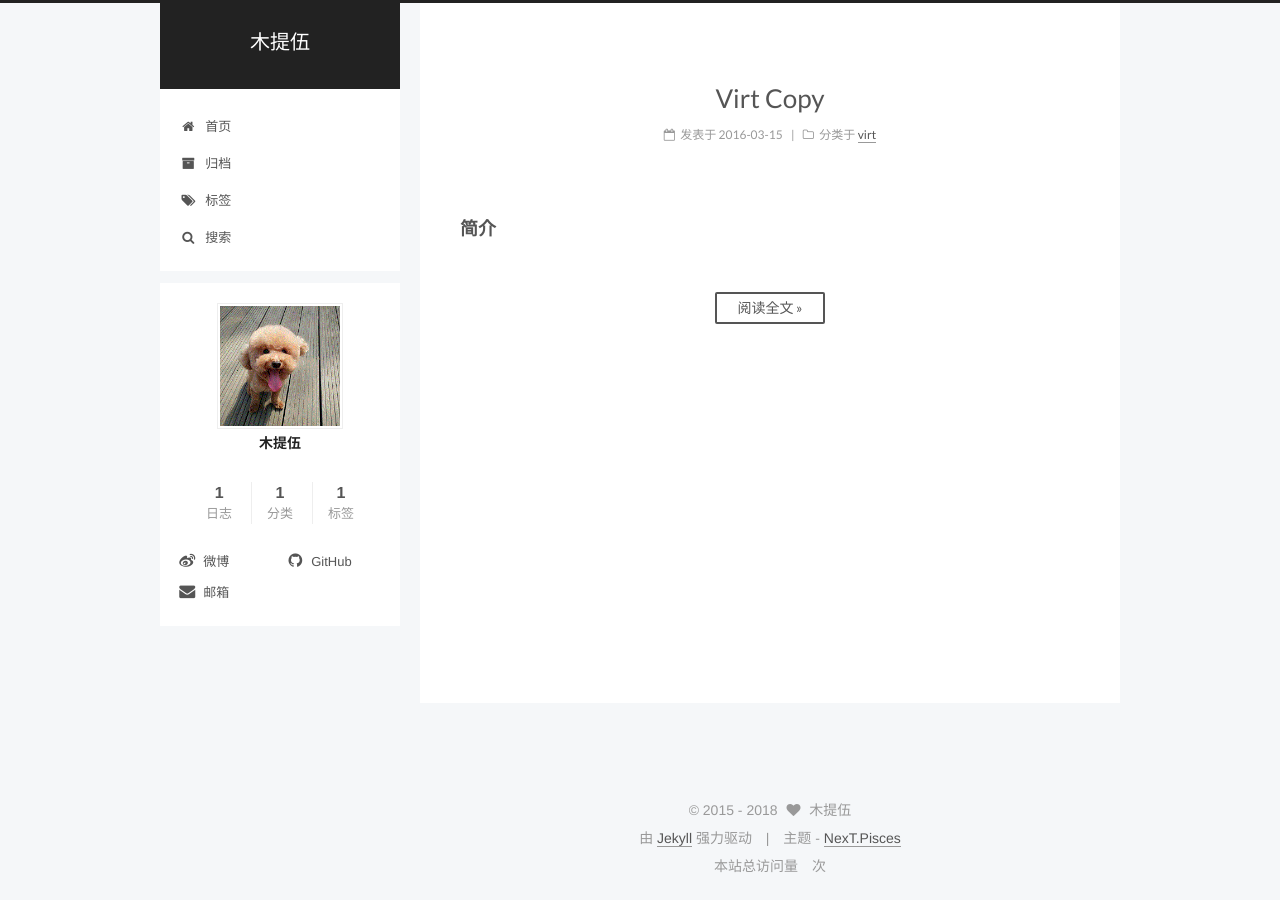
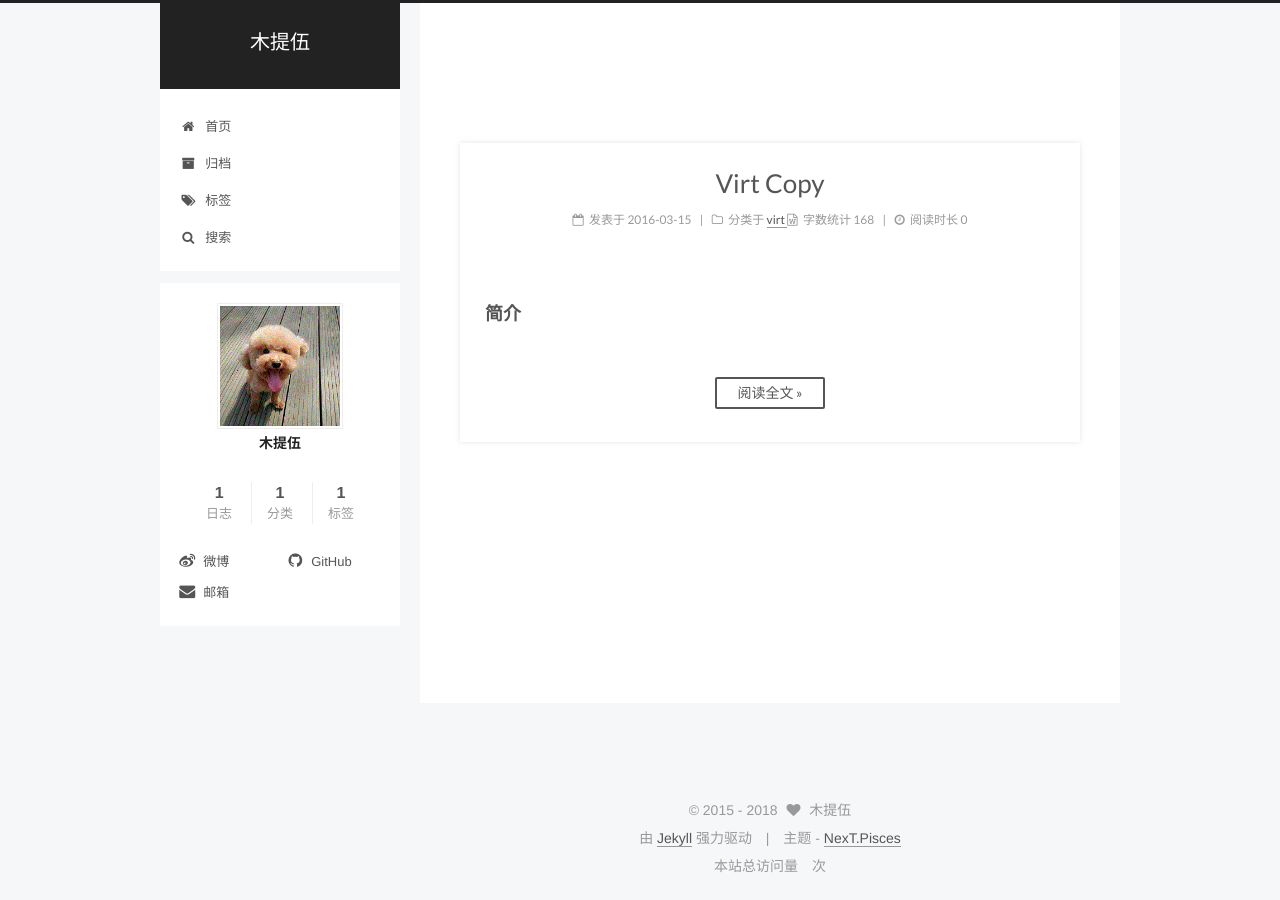
Before and after one commit to mutiwu/blog, a Jekyll site: the page built from index.html, in a window 1280 px wide. Built offline with Jekyll 4.4.1, drawn with Linux system fonts in a browser that asks for light colours; the list of posts is cut into pages by our own code; comment, search, counter and statistics services are not loaded.

Commit message:
add virtcopy

```diff
--- a/_config.yml
+++ b/_config.yml
@@ -322,8 +322,8 @@ post_meta:
 # Post wordcount display settings
 post_wordcount:
   item_text: true
-  wordcount: false
-  min2read: false
+  wordcount: true
+  min2read: true
   separated_meta: true
 
 # Wechat Subscriber
--- a/_includes/_macro/post.html
+++ b/_includes/_macro/post.html
@@ -198,6 +198,7 @@
                {% endif %}
                  <span class="leancloud-visitors-count"></span>
              </span>
+             <span class="post-meta-divider">|</span>
           {% endif %}
 
           {% if site.busuanzi_count.enable and site.busuanzi_count.page_pv and is_index == false or is_index == nil%}
@@ -344,7 +345,7 @@
         <div class="post-tags">
           {% for tag in post.tags %}
             {% assign tag_url_encode = tag | url_encode | replace: '+', '%20' %}
-            <a href="{{ '/tag/#/' | relative_url | append: tag_url_encode }}" rel="tag"># {{ tag }}</a>
+            <a href="{{ '/tag/#/' | relative_url | append: tag_url_encode }}" rel="tag"><i class="fa fa-tag"></i> {{ tag.name }}</a>
           {% endfor %}
         </div>
       {% endif %}
--- a/_sass/_custom/custom.scss
+++ b/_sass/_custom/custom.scss
@@ -1 +1,8 @@
 // Custom styles.
+// 主页文章添加阴影效果
+ .post {
+   margin-top: 60px;
+   padding: 25px;
+   -webkit-box-shadow: 0 0 5px rgba(202, 203, 203, .5);
+   -moz-box-shadow: 0 0 5px rgba(202, 203, 204, .5);
+}
```
